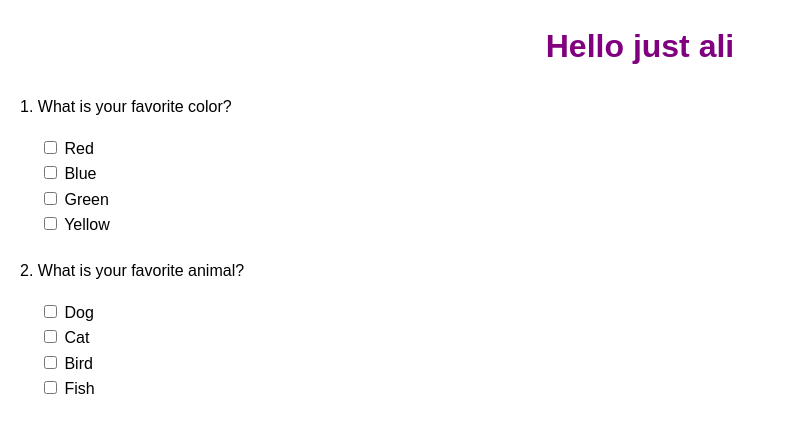
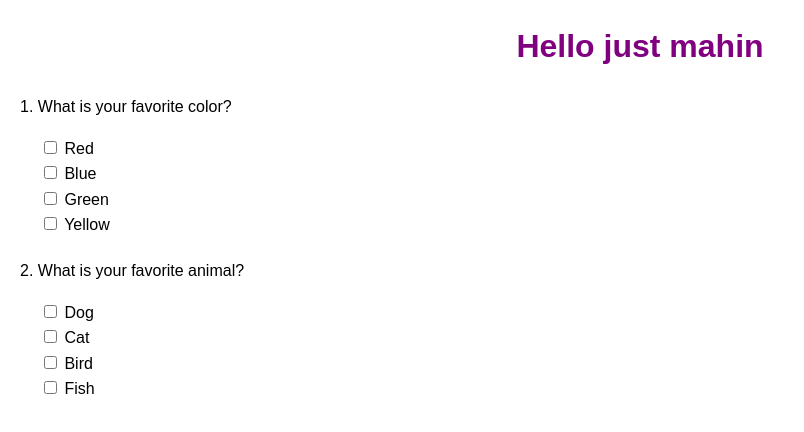
Before and after one commit to MahinVazifeh/Mahin_Test_Git, a plain HTML site: page index.html in a window 1280 px wide. Shown: the whole page, without its empty margins (0-804 px from the left). Drawn offline with Linux system fonts and the light colour scheme.

Commit message:
Update 2

```diff
--- a/index.html
+++ b/index.html
@@ -24,7 +24,7 @@
     </style>
 </head>
 <body>
-    <h1>Hello just ali</h1>
+    <h1>Hello just mahin</h1>
 
     <div class="question">
         <p>1. What is your favorite color?</p>
```
